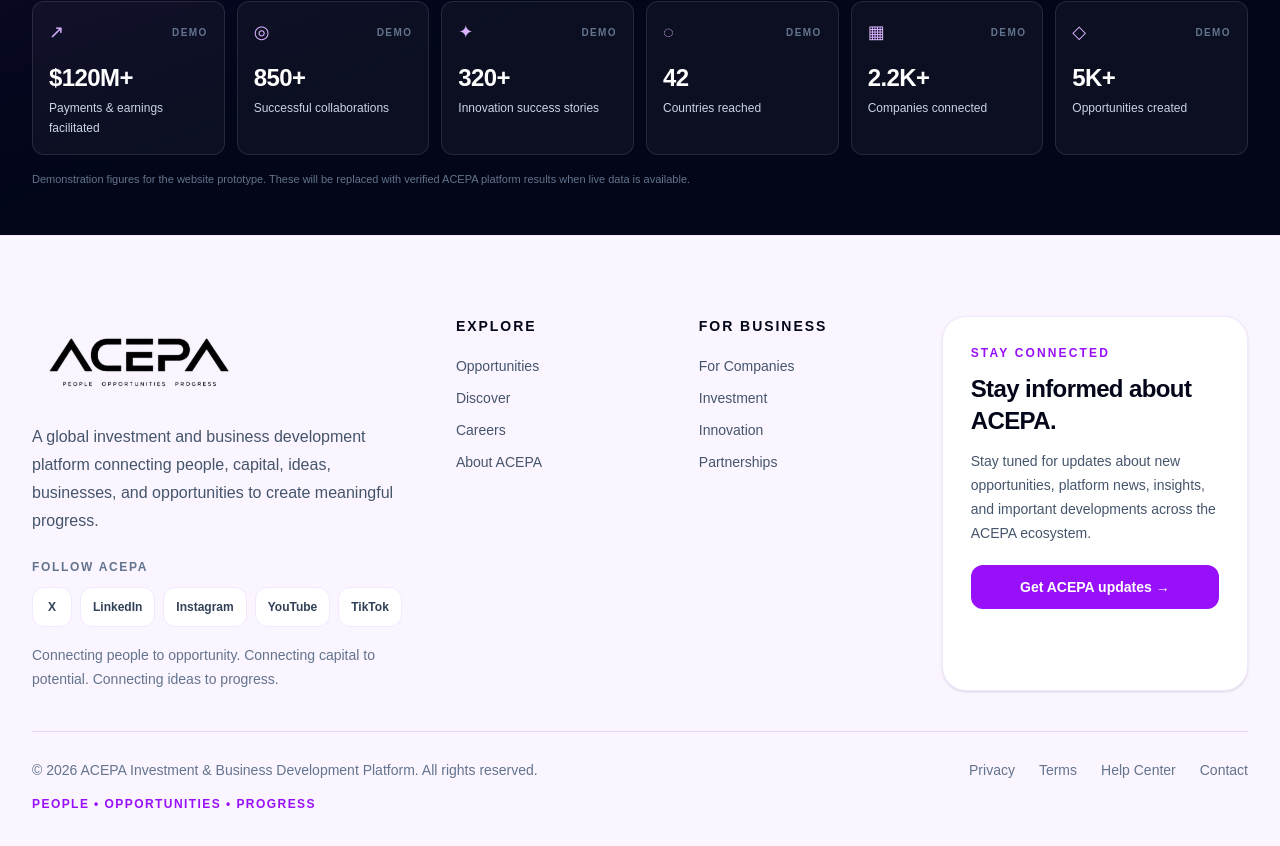
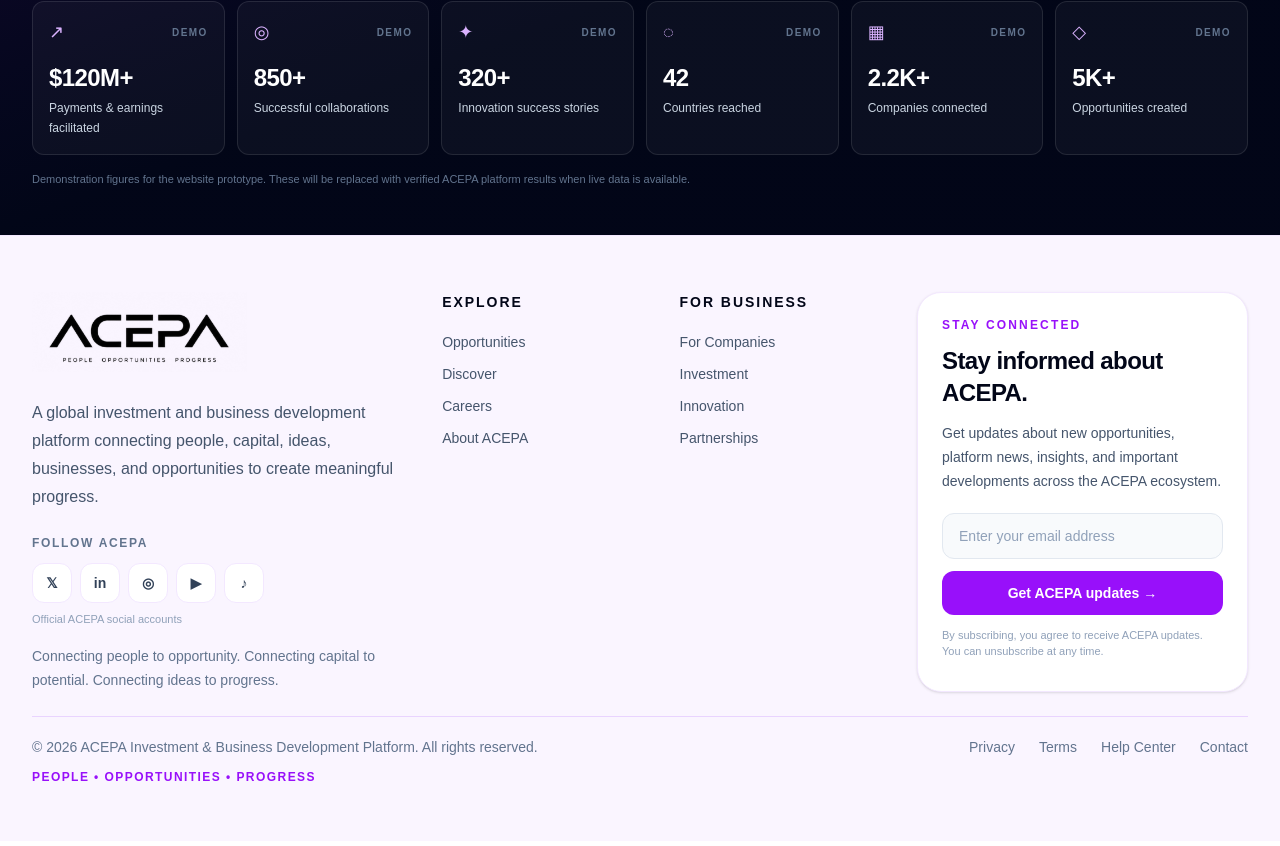
Before and after one commit to acepa-platform/acepa-platform, a Next.js app: page / in a window 1280 px wide. Shown: the part 3446-4292 px from the top of the page. Built offline with nearby package versions, Linux system fonts and the light colour scheme.

Commit message:
Refine ACEPA footer with social links and email updates form

```diff
--- a/app/page.tsx
+++ b/app/page.tsx
@@ -39,6 +39,8 @@
   const [heroIndex, setHeroIndex] = useState(0);
   const [isScrolled, setIsScrolled] = useState(false);
   const [isDiscoverOpen, setIsDiscoverOpen] = useState(false);
+  const [email, setEmail] = useState("");
+  const [isSubscribed, setIsSubscribed] = useState(false);
 
   useEffect(() => {
     const timer = setInterval(() => setHeroIndex((current) => (current + 1) % heroImages.length), 6000);
@@ -234,8 +236,8 @@
       </section>
 
       <footer className="border-t border-purple-100 bg-purple-50 text-slate-950">
-        <div className="mx-auto max-w-7xl px-6 py-16 lg:px-8 lg:py-20">
-          <div className="grid gap-12 lg:grid-cols-[1.35fr_0.7fr_0.7fr_1.1fr]">
+        <div className="mx-auto max-w-7xl px-6 py-12 lg:px-8 lg:py-14">
+          <div className="grid gap-9 lg:grid-cols-[1.3fr_0.7fr_0.7fr_1.15fr]">
             <div className="max-w-md">
               <a href="#" className="inline-flex items-center">
                 <img src="/acepa-logo-white-transparent-tagline-brighter.png" alt="ACEPA — People, Opportunities, Progress" className="h-20 w-auto object-contain brightness-0" />
@@ -244,8 +246,19 @@
               <div className="mt-6">
                 <p className="text-xs font-bold uppercase tracking-[0.14em] text-slate-500">Follow ACEPA</p>
                 <div className="mt-3 flex flex-wrap gap-2">
-                  {["X", "LinkedIn", "Instagram", "YouTube", "TikTok"].map((item) => <a key={item} href="#" aria-label={item} className="flex h-10 min-w-10 items-center justify-center rounded-xl border border-purple-100 bg-white px-3 text-xs font-bold text-slate-700 transition hover:border-purple-300 hover:bg-purple-600 hover:text-white">{item}</a>)}
+                  {[
+                    { name: "X", icon: "𝕏" },
+                    { name: "LinkedIn", icon: "in" },
+                    { name: "Instagram", icon: "◎" },
+                    { name: "YouTube", icon: "▶" },
+                    { name: "TikTok", icon: "♪" },
+                  ].map((item) => (
+                    <a key={item.name} href="#" aria-label={item.name} className="flex h-10 min-w-10 items-center justify-center rounded-xl border border-purple-100 bg-white px-3 text-sm font-bold text-slate-700 transition hover:-translate-y-0.5 hover:border-purple-300 hover:bg-purple-600 hover:text-white">
+                      {item.icon}
+                    </a>
+                  ))}
                 </div>
+                <p className="mt-2 text-[11px] text-slate-400">Official ACEPA social accounts</p>
               </div>
               <p className="mt-4 text-sm leading-6 text-slate-500">Connecting people to opportunity. Connecting capital to potential. Connecting ideas to progress.</p>
             </div>
@@ -267,14 +280,37 @@
                 <a href="#" className="transition hover:text-purple-600">Partnerships</a>
               </div>
             </div>
-            <div className="rounded-3xl border border-purple-100 bg-white p-7 shadow-sm">
+            <div className="rounded-3xl border border-purple-100 bg-white p-6 shadow-sm">
               <p className="text-xs font-bold uppercase tracking-[0.18em] text-purple-600">Stay connected</p>
               <h3 className="mt-3 text-2xl font-bold tracking-tight">Stay informed about ACEPA.</h3>
-              <p className="mt-3 text-sm leading-6 text-slate-600">Stay tuned for updates about new opportunities, platform news, insights, and important developments across the ACEPA ecosystem.</p>
-              <a href="#subscribe" className="mt-5 inline-flex w-full items-center justify-center rounded-xl bg-purple-600 px-5 py-3 text-sm font-semibold text-white transition hover:bg-purple-700">Get ACEPA updates →</a>
+              <p className="mt-3 text-sm leading-6 text-slate-600">Get updates about new opportunities, platform news, insights, and important developments across the ACEPA ecosystem.</p>
+              {isSubscribed ? (
+                <div className="mt-5 rounded-2xl bg-purple-50 px-4 py-3 text-sm font-semibold text-purple-700">Thanks — you’re on the ACEPA updates list.</div>
+              ) : (
+                <form
+                  className="mt-5 space-y-3"
+                  onSubmit={(event) => {
+                    event.preventDefault();
+                    if (email.trim()) setIsSubscribed(true);
+                  }}
+                >
+                  <label htmlFor="acepa-email" className="sr-only">Email address</label>
+                  <input
+                    id="acepa-email"
+                    type="email"
+                    required
+                    value={email}
+                    onChange={(event) => setEmail(event.target.value)}
+                    placeholder="Enter your email address"
+                    className="w-full rounded-xl border border-slate-200 bg-slate-50 px-4 py-3 text-sm text-slate-900 outline-none transition placeholder:text-slate-400 focus:border-purple-400 focus:bg-white focus:ring-2 focus:ring-purple-100"
+                  />
+                  <button type="submit" className="inline-flex w-full items-center justify-center rounded-xl bg-purple-600 px-5 py-3 text-sm font-semibold text-white transition hover:bg-purple-700">Get ACEPA updates →</button>
+                  <p className="text-[11px] leading-4 text-slate-400">By subscribing, you agree to receive ACEPA updates. You can unsubscribe at any time.</p>
+                </form>
+              )}
             </div>
           </div>
-          <div id="subscribe" className="mt-10 border-t border-purple-200 pt-7">
+          <div id="subscribe" className="mt-6 border-t border-purple-200 pt-5">
             <div className="flex flex-col gap-5 text-sm text-slate-500 lg:flex-row lg:items-center lg:justify-between">
               <p>© 2026 ACEPA Investment &amp; Business Development Platform. All rights reserved.</p>
               <div className="flex flex-wrap gap-x-6 gap-y-2">
@@ -284,7 +320,7 @@
                 <a href="#" className="transition hover:text-purple-600">Contact</a>
               </div>
             </div>
-            <p className="mt-4 text-xs font-semibold tracking-[0.12em] text-purple-600">PEOPLE • OPPORTUNITIES • PROGRESS</p>
+            <p className="mt-3 text-xs font-semibold tracking-[0.12em] text-purple-600">PEOPLE • OPPORTUNITIES • PROGRESS</p>
           </div>
         </div>
       </footer>   </main>
```
